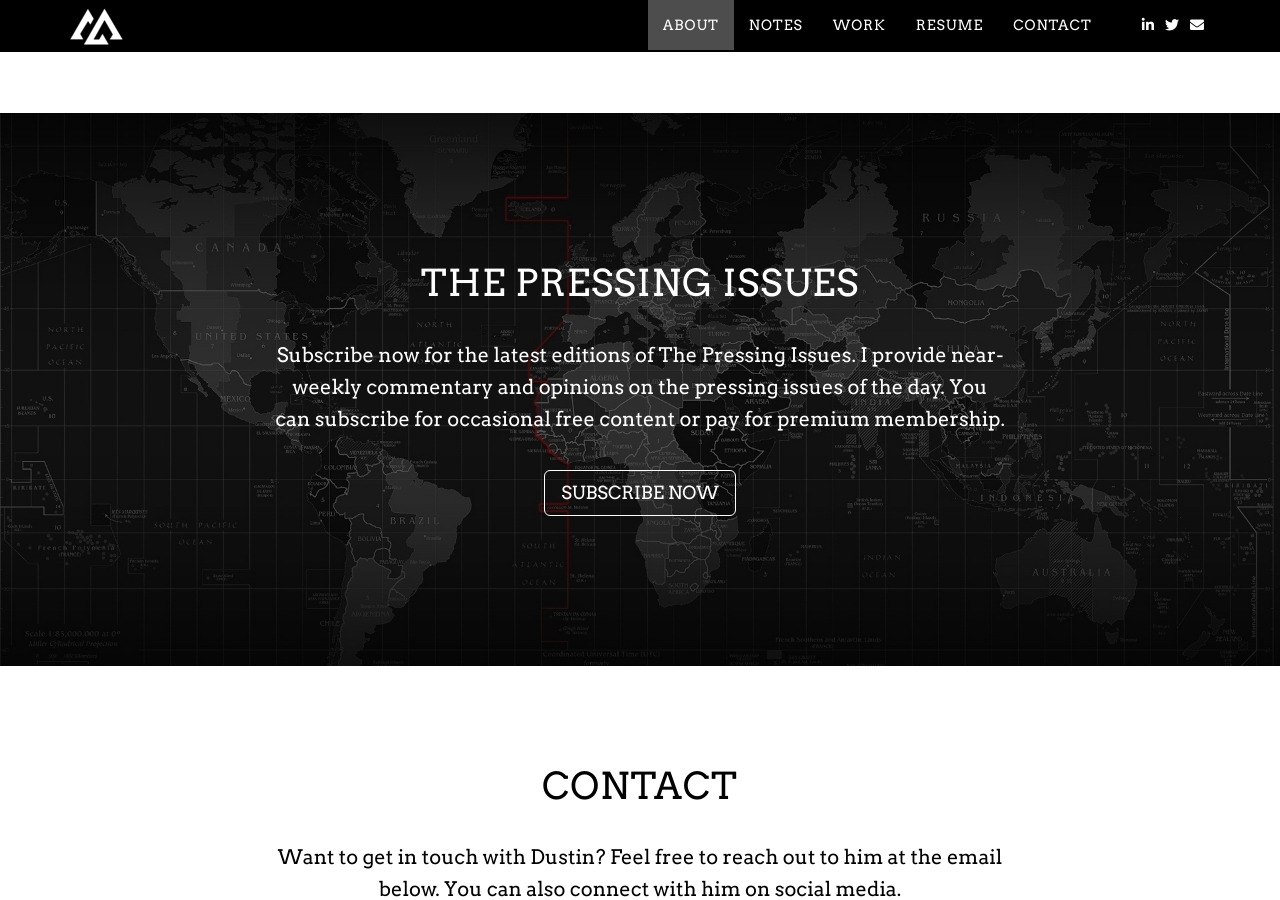
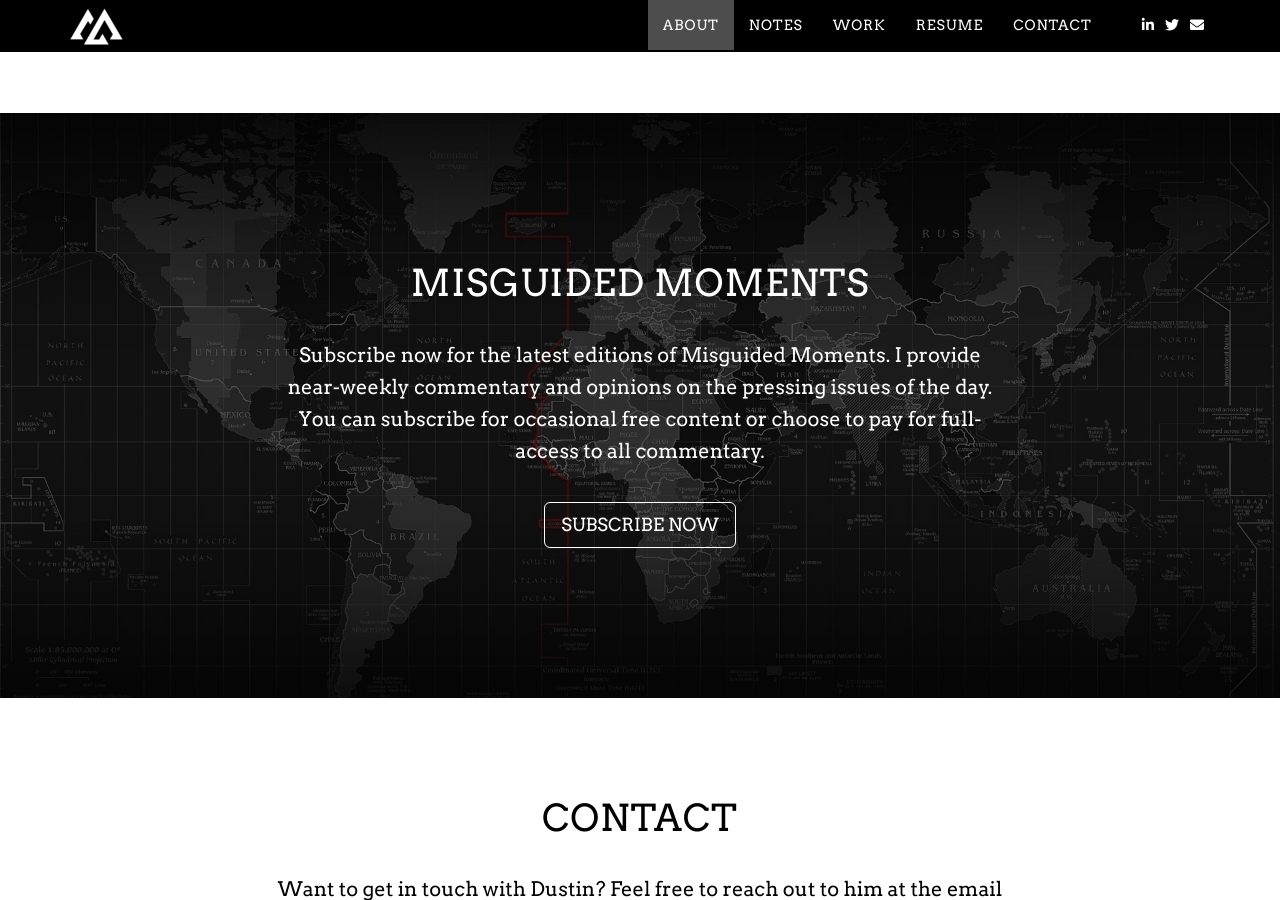
Before and after one commit to dustinwmooney/dustinmooney.website, a Jekyll site: the page built from index.html, in a window 1280 px wide and 900 px high, scrolled down 3311 px. Built offline with Jekyll 4.4.1, drawn with Linux system fonts in a browser that asks for light colours; nearby versions of some CDN libraries.

Commit message:
Update download.html

```diff
--- a/_includes/download.html
+++ b/_includes/download.html
@@ -3,8 +3,8 @@
         <div class="download-section">
             <div class="container">
                 <div class="col-lg-8 col-lg-offset-2">
-                    <h2>The Pressing Issues</h2>
-                    <p><bold>Subscribe now for the latest editions of The Pressing Issues. I provide near-weekly commentary and opinions on the pressing issues of the day. You can subscribe for occasional free content or pay for premium membership.</bold></p>
+                    <h2>Misguided Moments</h2>
+                    <p><bold>Subscribe now for the latest editions of Misguided Moments. I provide near-weekly commentary and opinions on the pressing issues of the day. You can subscribe for occasional free content or choose to pay for full-access to all commentary.</bold></p>
                     <a href="https://www.google.com" class="btn btn-default btn-lg" target="_blank">Subscribe Now</a>
                 </div>
             </div>
```
